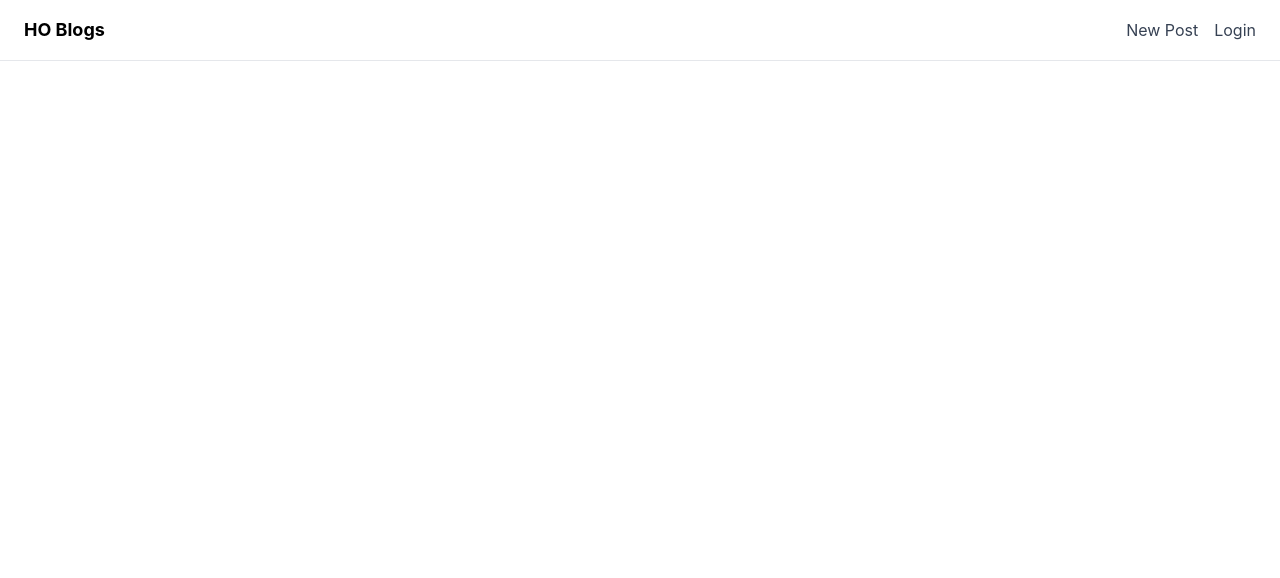
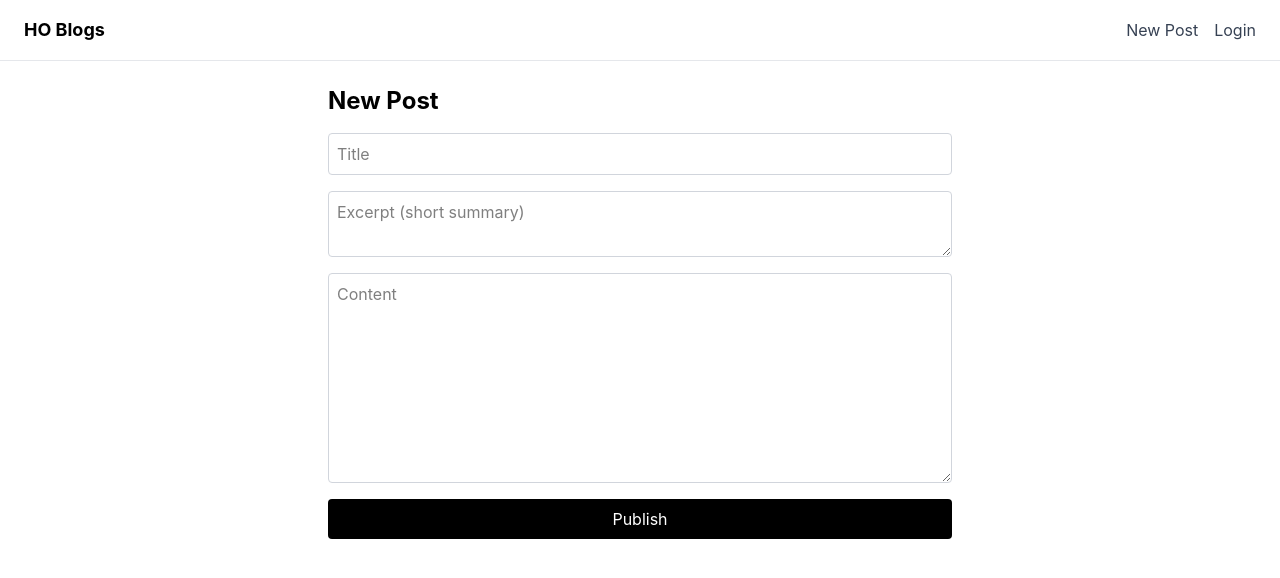
Before and after one commit to onadith-thecoder/ho-blogs, a React app in the folder frontend/: page /create in a window 1280 px wide. Shown: the top 578 px of the page. Built offline with nearby package versions, Linux system fonts and the light colour scheme; the HTML template or start-up script is replaced by a standard one.

Commit message:
feat: add create post page with form state

```diff
--- a/frontend/src/App.jsx
+++ b/frontend/src/App.jsx
@@ -1,6 +1,7 @@
 import { BrowserRouter, Routes, Route } from "react-router-dom";
 import Navbar from "./components/Navbar";
 import Home from "./pages/Home";
+import CreatePost from "./pages/CreatePost";
 
 function App() {
   return (
@@ -8,6 +9,7 @@ function App() {
       <Navbar />
       <Routes>
         <Route path="/" element={<Home />} />
+        <Route path="/create" element={<CreatePost />} />
       </Routes>
     </BrowserRouter>
   );
--- /dev/null
+++ b/frontend/src/pages/CreatePost.jsx
@@ -0,0 +1,47 @@
+import { useState } from "react";
+
+export default function CreatePost() {
+  const [title, setTitle] = useState("");
+  const [excerpt, setExcerpt] = useState("");
+  const [content, setContent] = useState("");
+
+  function handleSubmit(e) {
+    e.preventDefault();
+    console.log({ title, excerpt, content });
+  }
+
+  return (
+    <main className="max-w-2xl mx-auto p-6">
+      <h1 className="text-2xl font-bold mb-4">New Post</h1>
+      <form onSubmit={handleSubmit} className="flex flex-col gap-4">
+        <input
+          type="text"
+          placeholder="Title"
+          value={title}
+          onChange={(e) => setTitle(e.target.value)}
+          className="border border-gray-300 rounded p-2"
+        />
+        <textarea
+          placeholder="Excerpt (short summary)"
+          value={excerpt}
+          onChange={(e) => setExcerpt(e.target.value)}
+          className="border border-gray-300 rounded p-2"
+          rows={2}
+        />
+        <textarea
+          placeholder="Content"
+          value={content}
+          onChange={(e) => setContent(e.target.value)}
+          className="border border-gray-300 rounded p-2"
+          rows={8}
+        />
+        <button
+          type="submit"
+          className="bg-black text-white rounded p-2 hover:bg-gray-800"
+        >
+          Publish
+        </button>
+      </form>
+    </main>
+  );
+}
```
